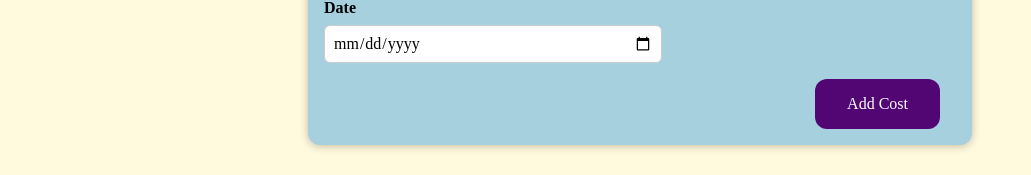
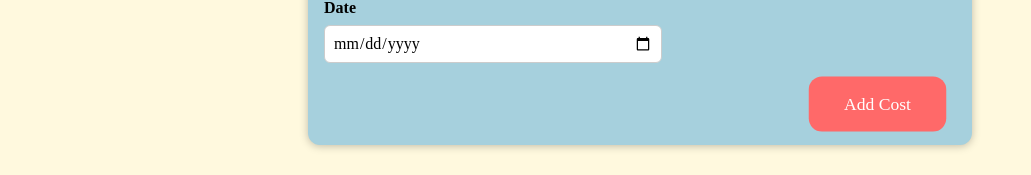
Before and after one commit to BaldezPatrick/expense-control-app, a React (Create React App) app: page / in a window 1280 px wide. In both pictures the pointer is over the button "Add Cost". Shown: the part 205-380 px from the top of the page, without its empty margins (0-1031 px from the left). Built offline with nearby package versions, Linux system fonts and the light colour scheme.

Commit message:
Add a transition on Add Cost button and keep the background-color when mouse hover it.

```diff
--- a/src/components/AddCost/AddCost.css
+++ b/src/components/AddCost/AddCost.css
@@ -22,8 +22,8 @@
 
 .add__cost button:hover,
 .add__cost button:active {
-    background-color: #510674;
-    border-color: #510674;
+    transform: scale(1.1);
+    transition: .5s ease-in-out;
 }
 
 .add__cost button.alternative {
```
